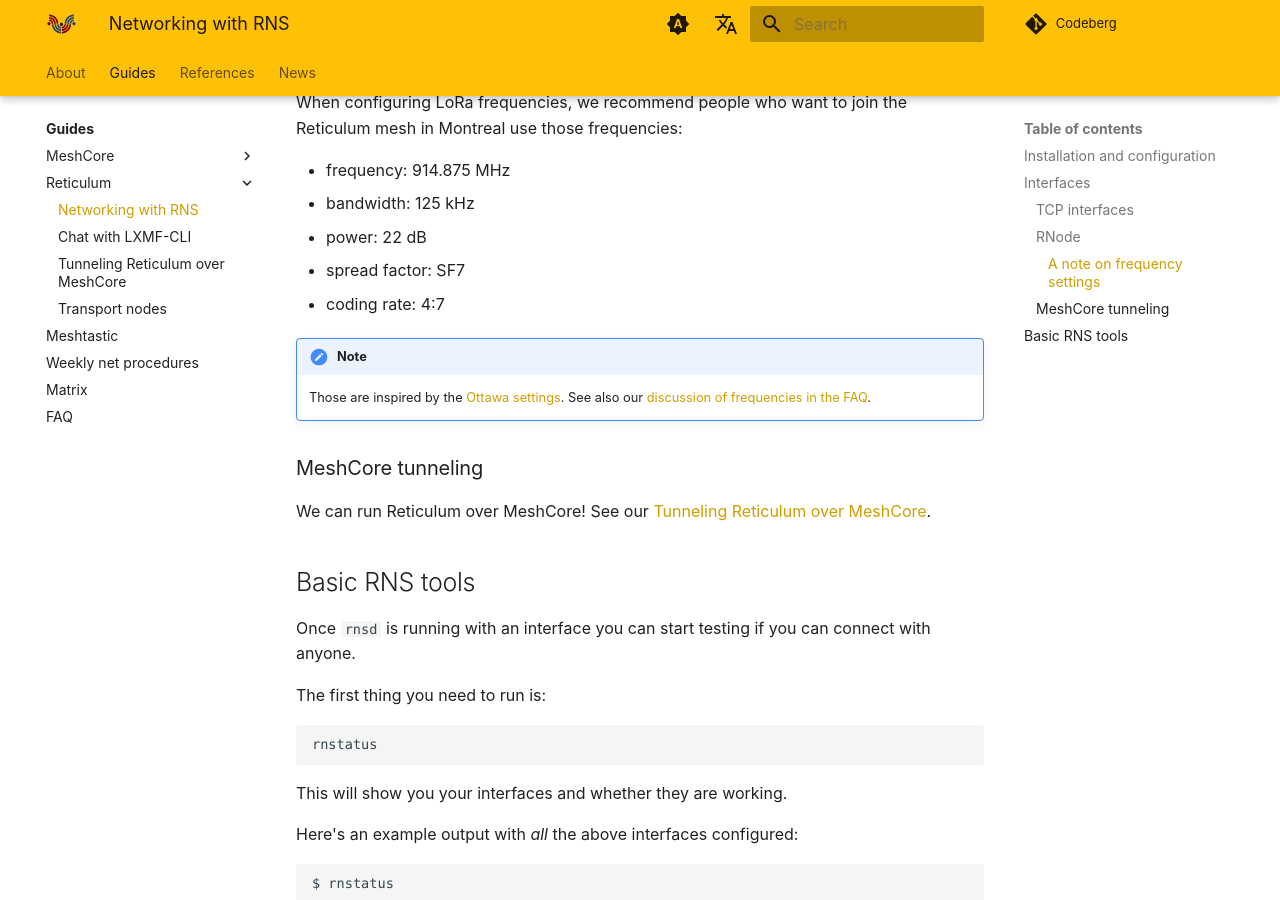
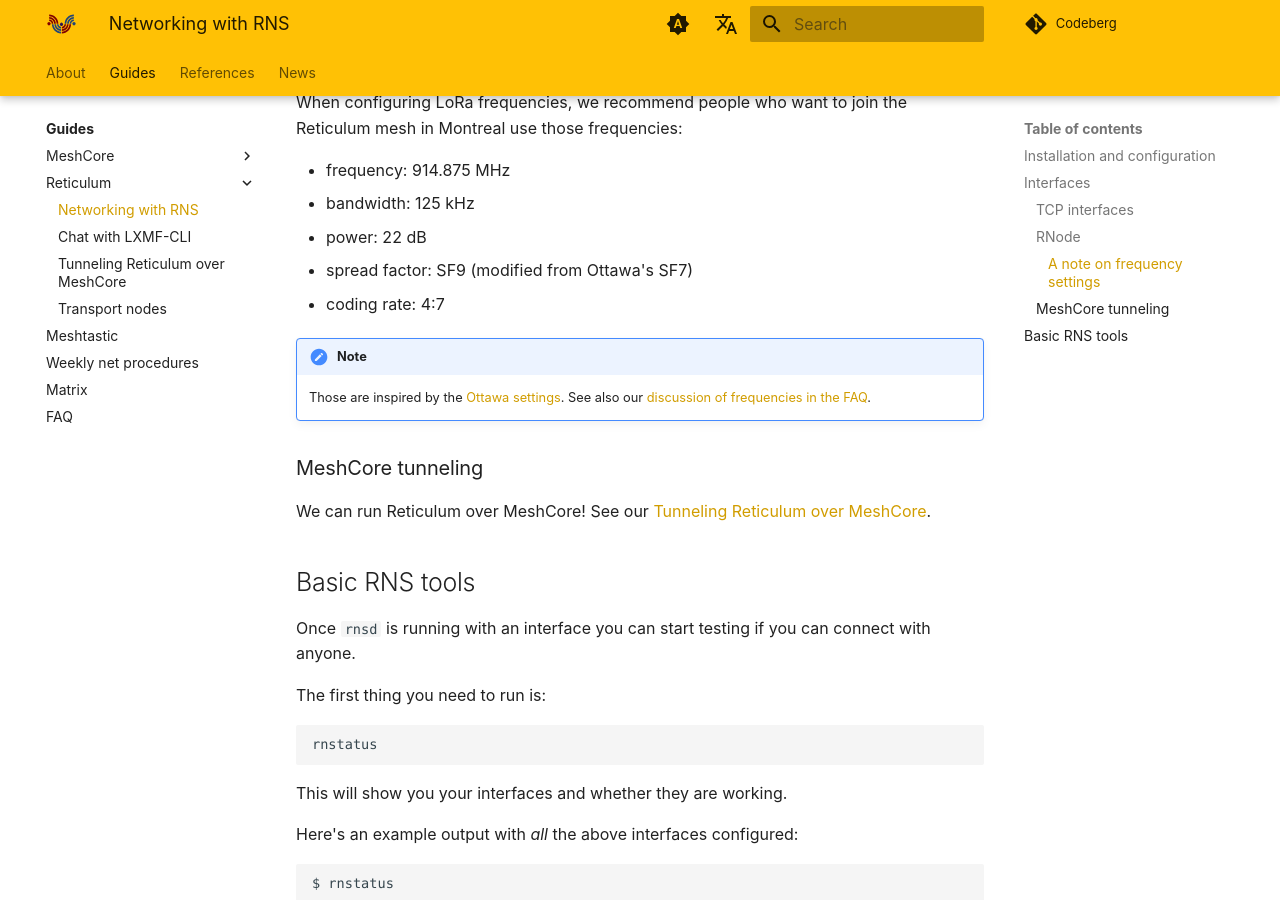
Before and after one commit to ReseauLibre/lora.reseaulibre.ca, an MkDocs documentation site: the page built from docs/guides/reticulum/rns.md, in a window 1280 px wide and 900 px high, scrolled down 4040 px. Built offline with MkDocs 1.6.1 and Material for MkDocs 9.7.7, drawn with Linux system fonts in a browser that asks for light colours; plug-ins that fetch from the network failed and are left out; comment, search, counter and statistics services are not loaded.

Commit message:
rns: fix an inconsistent SF7 from the other SF9 we had

```diff
--- a/docs/guides/reticulum/rns.md
+++ b/docs/guides/reticulum/rns.md
@@ -201,7 +201,7 @@
 - frequency: 914.875 MHz
 - bandwidth: 125 kHz
 - power: 22 dB
-- spread factor: SF7
+- spread factor: SF9 (modified from Ottawa's SF7)
 - coding rate: 4:7
 
 > [!NOTE]
```
